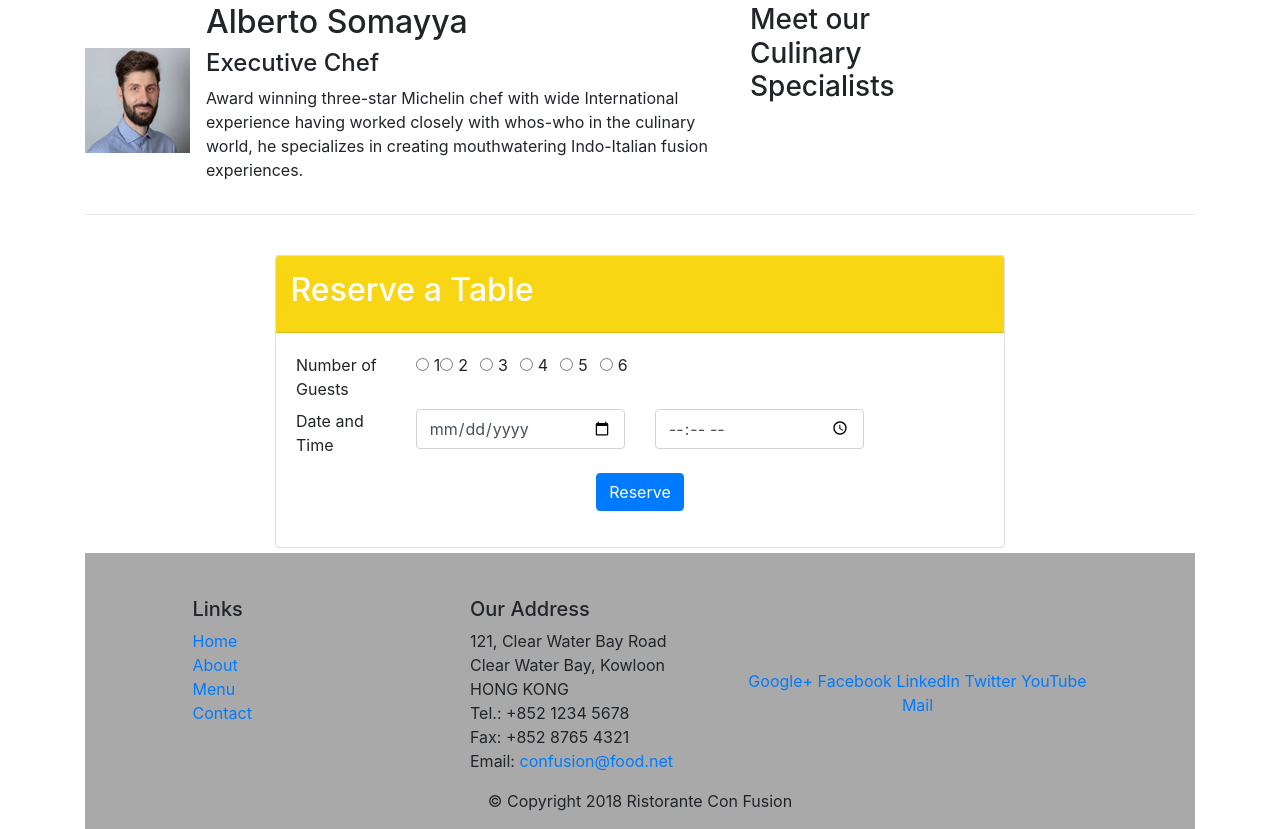
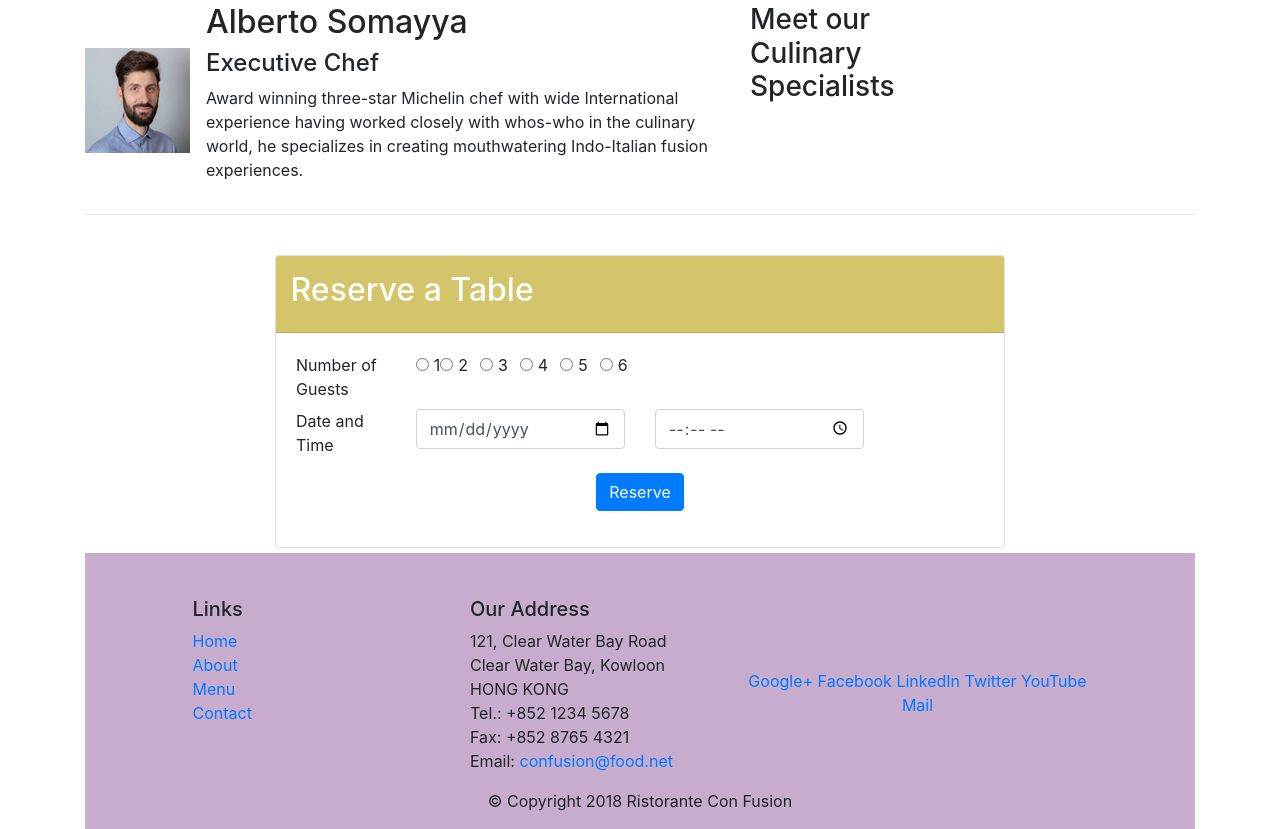
Before and after one commit to SaiSandeep23/WebStackClientSide, a plain HTML site: page index.html in a window 1280 px wide. Shown: the part 839-1668 px from the top of the page. Drawn offline with nearby package versions, Linux system fonts and the light colour scheme.

Commit message:
Update styles.css

```diff
--- a/styles.css
+++ b/styles.css
@@ -7,7 +7,7 @@
     width: 100%;
     margin-top: 5px;
     padding-top: 4%;
-    background-color: darkgrey;
+    background-color: rgb(199, 172, 206);
 }
 
 .main-content {
@@ -29,7 +29,7 @@
 
 .reserve_header {
     padding: 2%;
-    background-color: rgb(248, 214, 20);
+    background-color: rgb(212, 196, 106);
     color: white;
 
 }
@@ -49,7 +49,7 @@
 }
 
 .reserve_button {
-    color: white;
+    color: black;
     background-color: rgb(248, 214, 20);
 }
 
```
